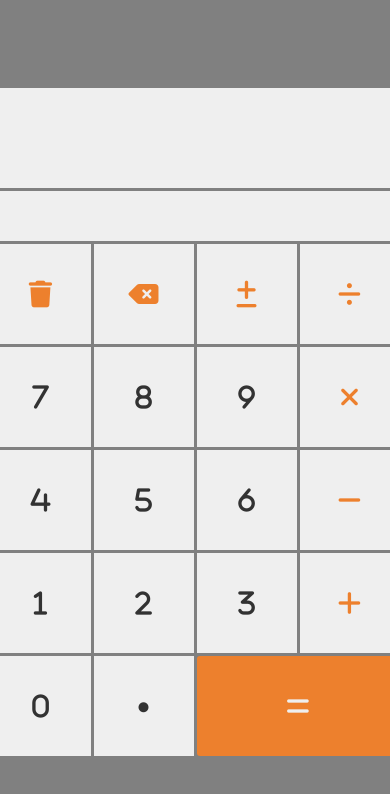
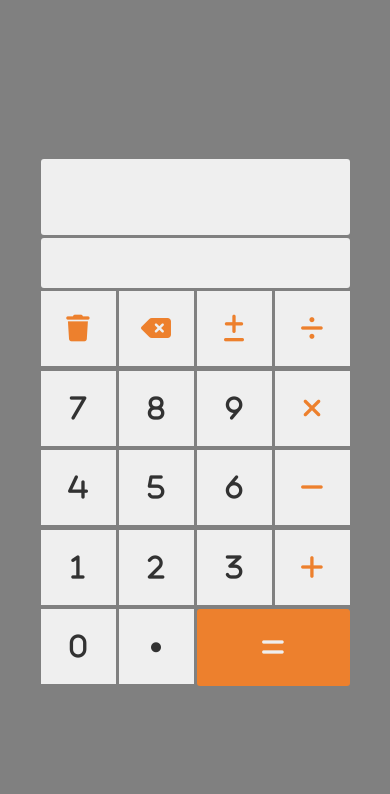
Before and after one commit to SolomonButler/calculatorTOP, a plain HTML site: page index.html in a window 390 px wide. Drawn offline with Linux system fonts and the light colour scheme.

Commit message:
Make responsive

```diff
--- a/style.css
+++ b/style.css
@@ -125,3 +125,17 @@ button:hover i{
     color: #ff6f00;
 }
 /* Buttons End */
+
+@media screen and (max-width: 700px){
+    .container{
+    grid-template-columns: repeat(4, 75px);
+    grid-template-rows: 2fr auto repeat(5, 2fr);
+    }
+    .operator, .numbers, .decimalPoint, .clearAll, .backSpace, .positiveNegative{
+        aspect-ratio: 1/1;
+    }
+    .equals{
+        aspect-ratio: 2/1;
+    }
+
+}
```
